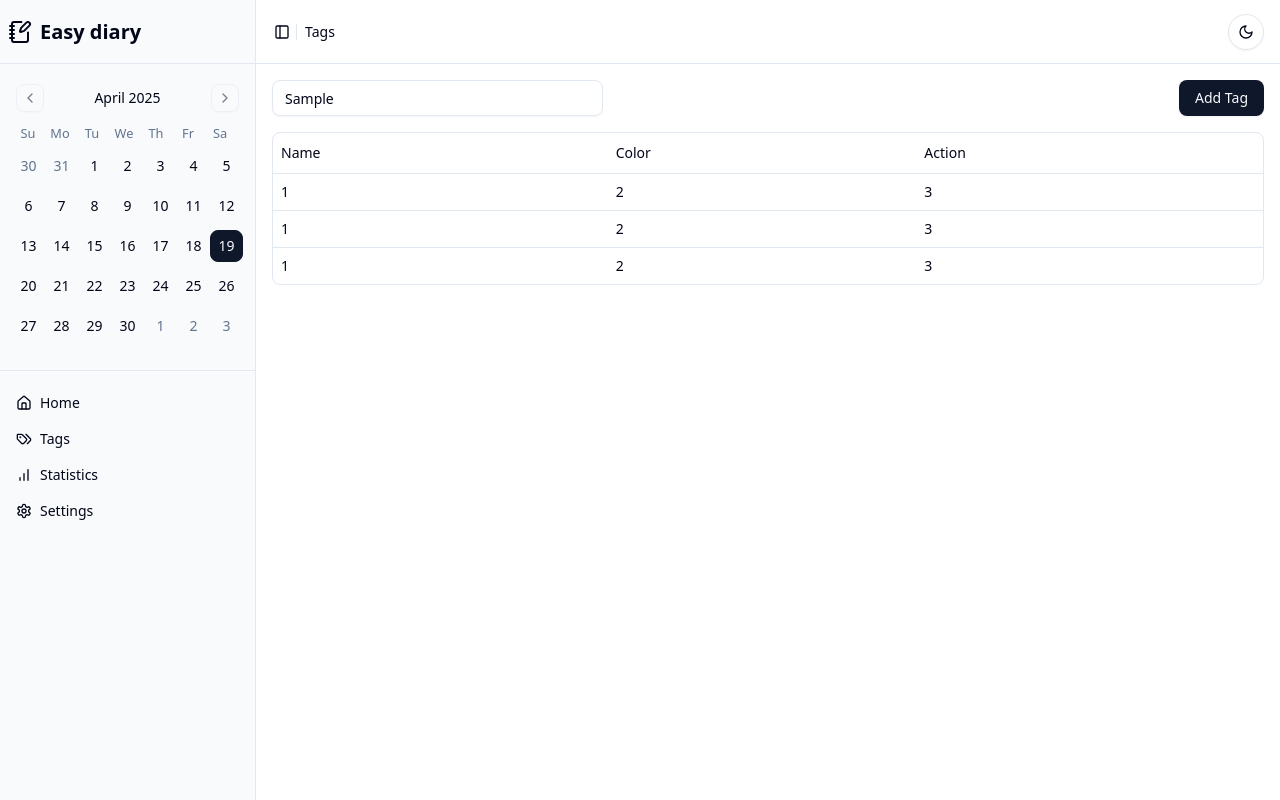
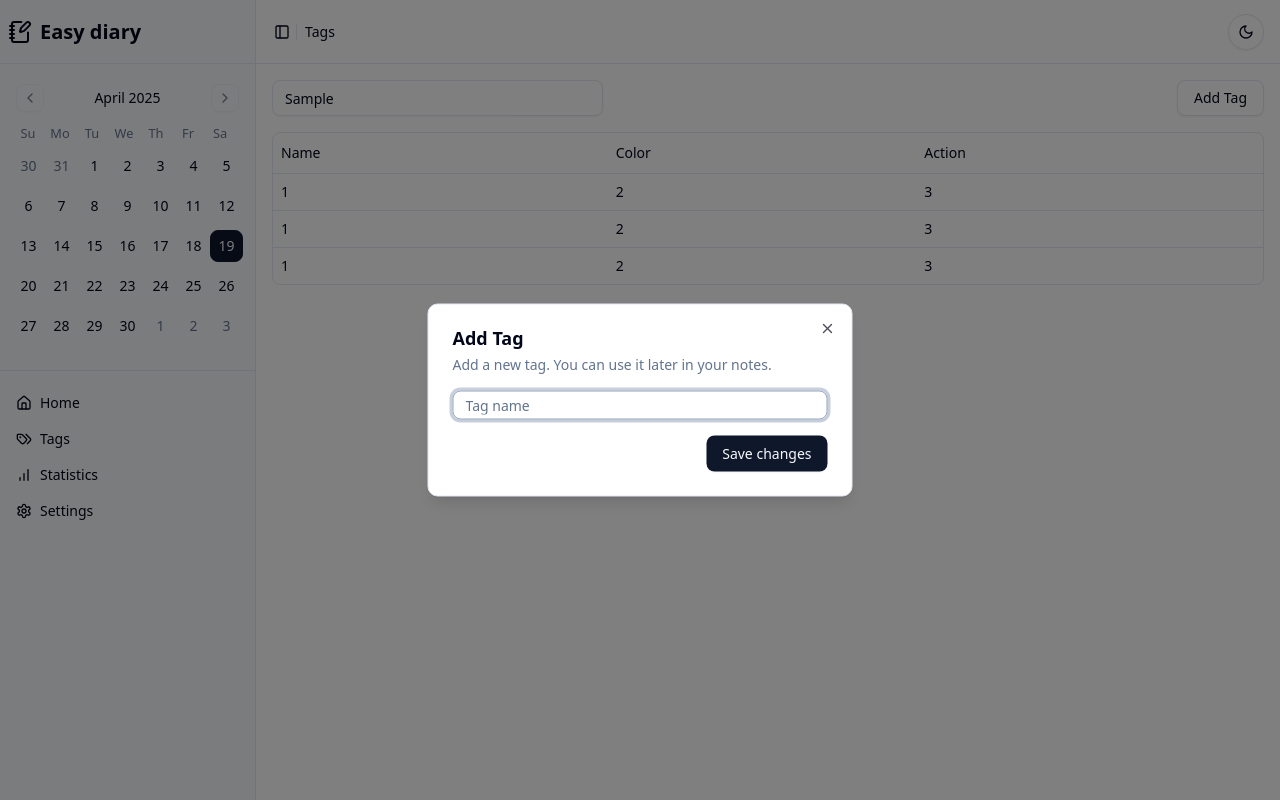
Before and after one commit to mist941/easy-diary, a Next.js app in the folder frontend/: page /tags in a window 1280 px wide. Both pictures are taken after typing "Sample" into the empty fields and a click on the button "Add Tag". Built offline with nearby package versions, Linux system fonts and the light colour scheme.

Commit message:
Update import path for INoteRequest in NoteForm component and refactor TagsPanel to integrate Dialog and TagForm for improved tag management.

```diff
--- a/frontend/src/features/notes/components/NoteForm.tsx
+++ b/frontend/src/features/notes/components/NoteForm.tsx
@@ -10,7 +10,7 @@ import { z } from 'zod';
 import { Textarea } from '@/components/ui/Textarea';
 import { TimePicker } from '@/components/ui/TimePicker';
 import { Button } from '@/components/ui/Button';
-import { INoteRequest } from '@/api/notes/types';
+import { INoteRequest } from '@/features/notes/types';
 import { INote } from '@/features/notes/types';
 import { extractTimeFromDate, formatTimeForBackend } from '@/utils/time';
 import useCurrentSelectedDateStore from '@/store/currentSelectedDateStore';
--- /dev/null
+++ b/frontend/src/features/tags/components/TagForm.tsx
@@ -0,0 +1,75 @@
+'use client';
+
+import { zodResolver } from '@hookform/resolvers/zod';
+import { FormProvider, useForm } from 'react-hook-form';
+import { z } from 'zod';
+import { Button } from '@/components/ui/Button';
+import {
+  DialogTitle,
+  DialogDescription,
+  DialogFooter,
+  DialogHeader,
+} from '@/components/ui/Dialog';
+import { DialogContent } from '@/components/ui/Dialog';
+import { FormMessage } from '@/components/ui/Form';
+import { FormControl } from '@/components/ui/Form';
+import { FormField } from '@/components/ui/Form';
+import { FormItem } from '@/components/ui/Form';
+import { Input } from '@/components/ui/Input';
+
+const formSchema = z.object({
+  name: z.string().min(2, {
+    message: 'Name must be at least 2 characters.',
+  }),
+});
+
+function TagForm() {
+  const form = useForm<z.infer<typeof formSchema>>({
+    resolver: zodResolver(formSchema),
+    defaultValues: {
+      name: '',
+    },
+  });
+
+  const handleSubmit = (values: z.infer<typeof formSchema>) => {
+    console.log(values);
+  };
+
+  return (
+    <DialogContent className="sm:max-w-[425px]">
+      <FormProvider {...form}>
+        <form onSubmit={form.handleSubmit(handleSubmit)}>
+          <DialogHeader>
+            <DialogTitle>Add Tag</DialogTitle>
+            <DialogDescription>
+              Add a new tag. You can use it later in your notes.
+            </DialogDescription>
+          </DialogHeader>
+          <div className="grid gap-4 py-4">
+            <FormField
+              control={form.control}
+              name="name"
+              render={() => (
+                <FormItem className="flex-1">
+                  <FormControl>
+                    <Input
+                      className="resize-none w-full h-full"
+                      placeholder="Tag name"
+                      {...form.register('name')}
+                    />
+                  </FormControl>
+                  <FormMessage />
+                </FormItem>
+              )}
+            />
+          </div>
+          <DialogFooter>
+            <Button type="submit">Save changes</Button>
+          </DialogFooter>
+        </form>
+      </FormProvider>
+    </DialogContent>
+  );
+}
+
+export { TagForm };
--- a/frontend/src/features/tags/components/TagsPanel.tsx
+++ b/frontend/src/features/tags/components/TagsPanel.tsx
@@ -1,16 +1,23 @@
 import { Button } from '@/components/ui/Button';
 import { Input } from '@/components/ui/Input';
 import { TagsTable } from './TagsTable';
+import { Dialog, DialogTrigger } from '@/components/ui/Dialog';
+import { TagForm } from './TagForm';
 
 function TagsPanel() {
   return (
-    <div className="flex flex-col gap-4">
-      <div className="flex flex-row gap-4 justify-between">
-        <Input className="w-1/3" placeholder="Search" />
-        <Button>Add Tag</Button>
+    <Dialog>
+      <div className="flex flex-col gap-4">
+        <div className="flex flex-row gap-4 justify-between">
+          <Input className="w-1/3" placeholder="Search" />
+          <DialogTrigger asChild>
+            <Button variant="outline">Add Tag</Button>
+          </DialogTrigger>
+        </div>
+        <TagsTable />
       </div>
-      <TagsTable />
-    </div>
+      <TagForm />
+    </Dialog>
   );
 }
 
```
